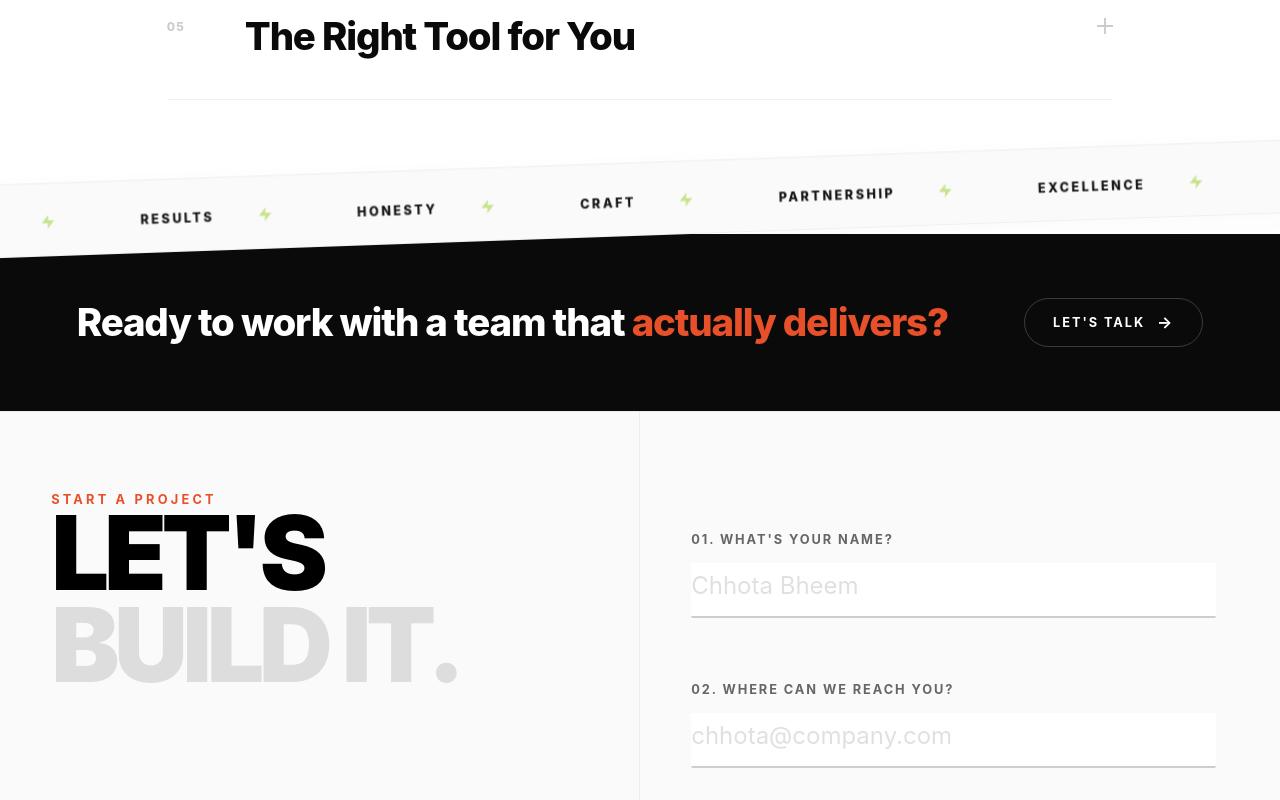
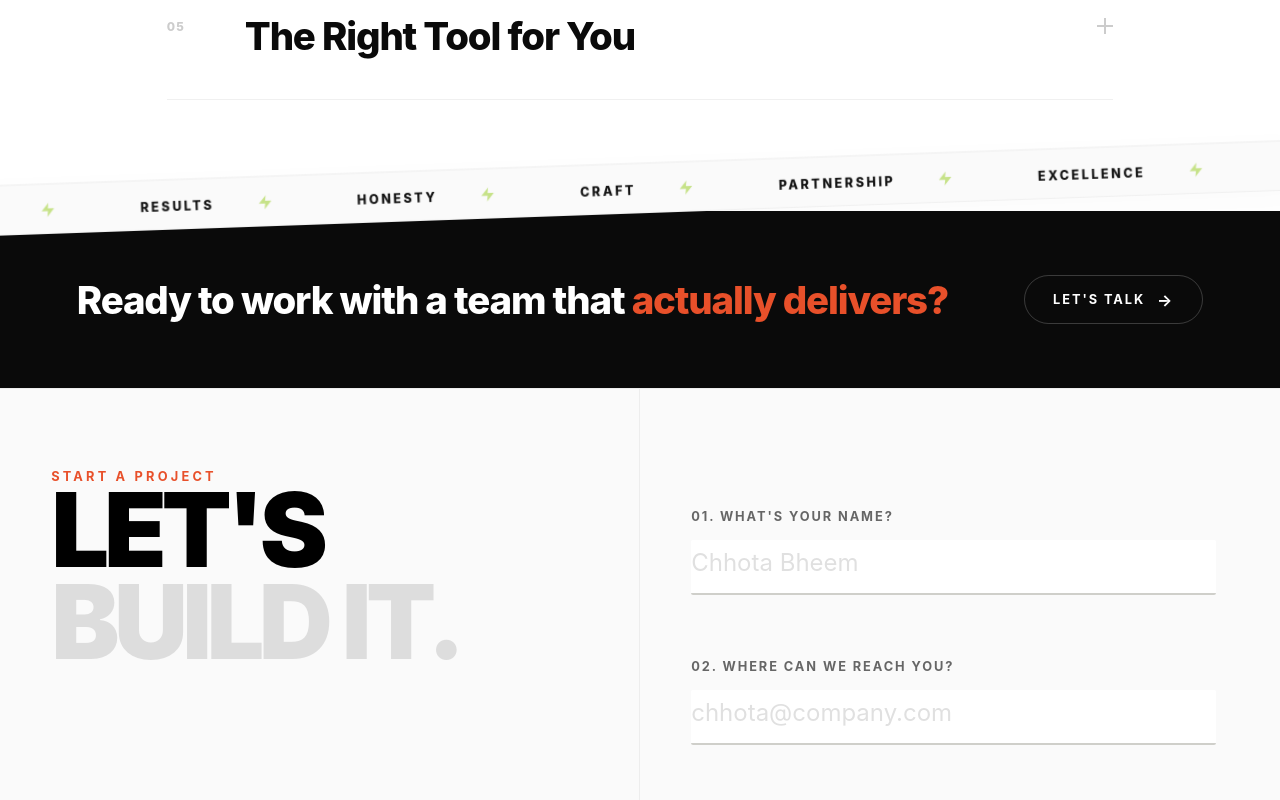
Before and after one commit to saadhan-p/Raikon, a Next.js app: page / in a window 1280 px wide. Shown: the part 8360-9160 px from the top of the page. Built offline with nearby package versions, Linux system fonts and the light colour scheme; a web font is replaced by a local one.

Commit message:
feat: remove collaboration, partnership, case studies from nav

```diff
--- a/src/components/Navbar.tsx
+++ b/src/components/Navbar.tsx
@@ -5,11 +5,8 @@ import styles from "./Navbar.module.css";
 
 const navItems = [
   { label: "Services", id: "services" },
-  { label: "Collaboration", id: "collaboration" },
   { label: "How We Work", id: "process" },
   { label: "Why Choose Us", id: "why-us" },
-  { label: "Partnership Model", id: "royalty" },
-  { label: "Case Studies", id: "cases" },
 ];
 
 const scrollPhrases = [
--- a/src/components/WhyChooseUs.module.css
+++ b/src/components/WhyChooseUs.module.css
@@ -67,7 +67,7 @@
   overflow: hidden;
   border-top: 1px solid #f0f0f0;
   border-bottom: 1px solid #f0f0f0;
-  padding: 1.5rem 0;
+  padding: 0.8rem 0;
   margin-bottom: 0;
   white-space: nowrap;
   background: #fafafa;
```
